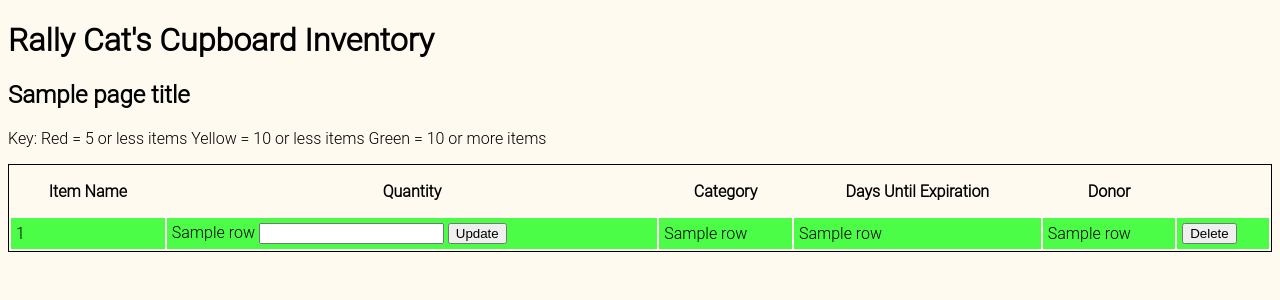
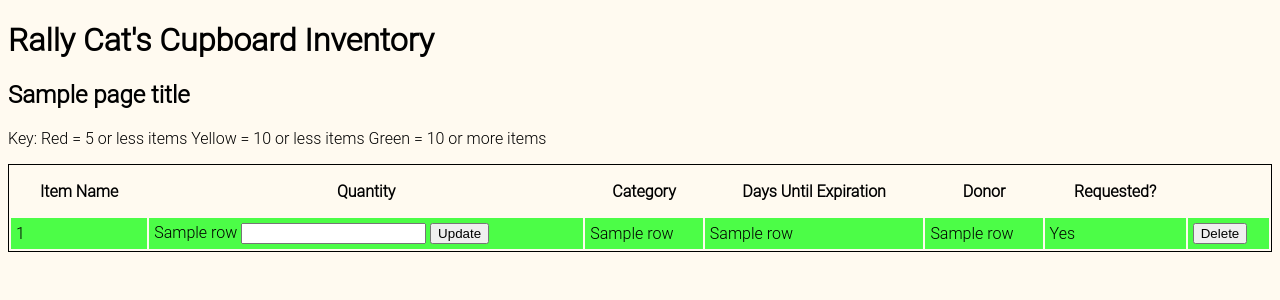
Before and after one commit to UVMHacks2025/Team-3, a Flask app: template templates/inventory.html in a window 1280 px wide. Shown: the top 300 px of the page. Run offline with Flask 3, Linux system fonts and the light colour scheme; the template is opened without the code that fills it: most values are stand-ins (such as "Sample title", 1, 10 or a date in 2020).

Commit message:
adding requested

```diff
--- a/templates/inventory.html
+++ b/templates/inventory.html
@@ -17,6 +17,7 @@
                 <th>Category</th>
                 <th>Days Until Expiration</th>
                 <th>Donor</th>
+                <th>Requested?</th>
         </trhead>
         <tbody>
         {% for row in rows %} <!--depends on how the database is setup "Mac n' Cheese","Kraft",20,"non-perishable","Hannafords",1,0,0,0,12
@@ -39,6 +40,11 @@
                 <td>{{row[3]}}</td> <!--Category-->
                 <td>{{row[9]}}</td> <!--Expr Date-->
                 <td>{{row[4]}}</td> <!--Donor-->
+                {% if row[10] == 0 %}
+                    <td>No</td> <!--Requested-->
+                {% else %}
+                    <td>Yes</td>
+                {% endif %}
                 <td>
                     <form method="POST" action="{{ url_for('dashboard') }}" id="button">
                     <button type="submit" value="{{row[0]}}" name="Button">Delete</button>
```
Also changed, not shown: RallyCats.db.
